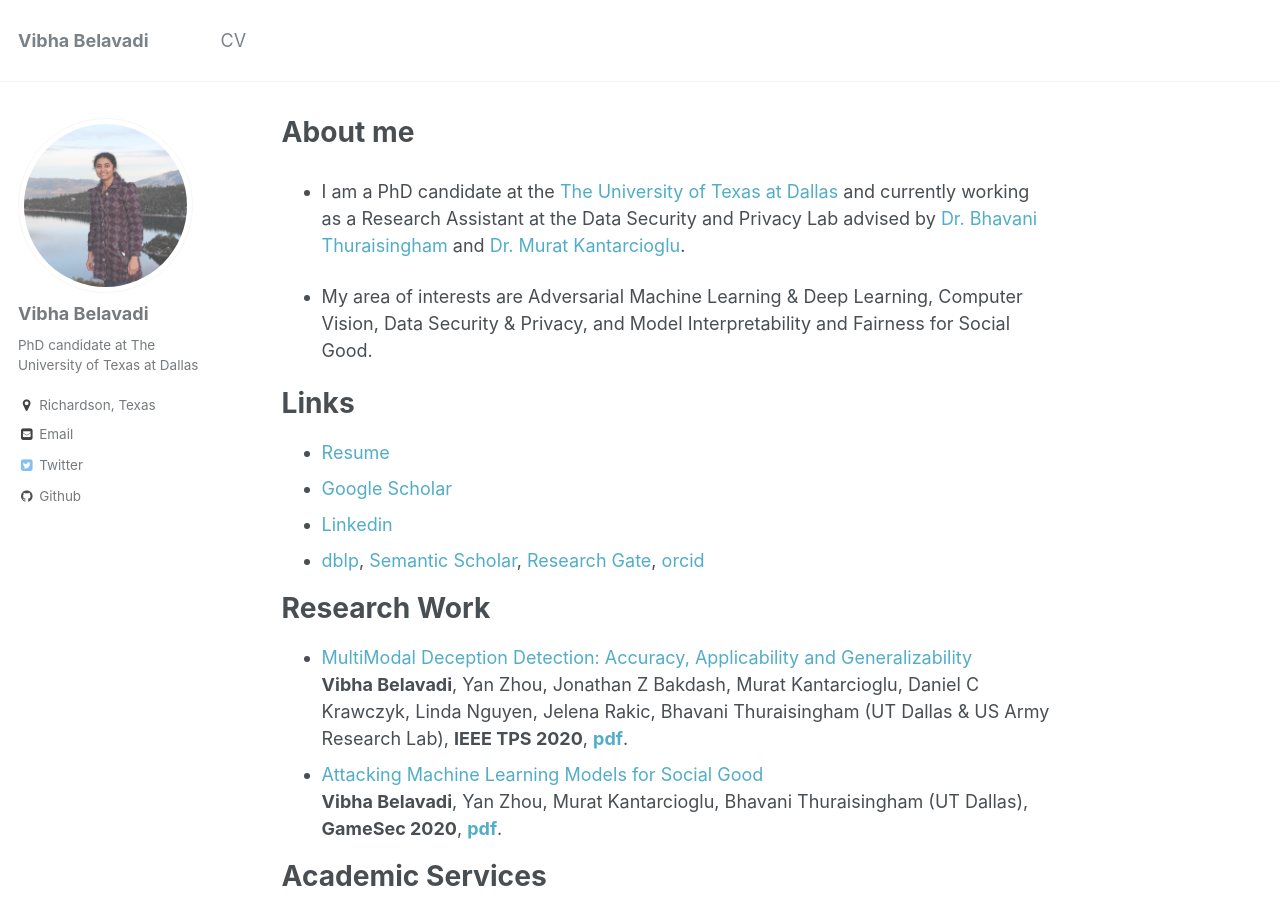
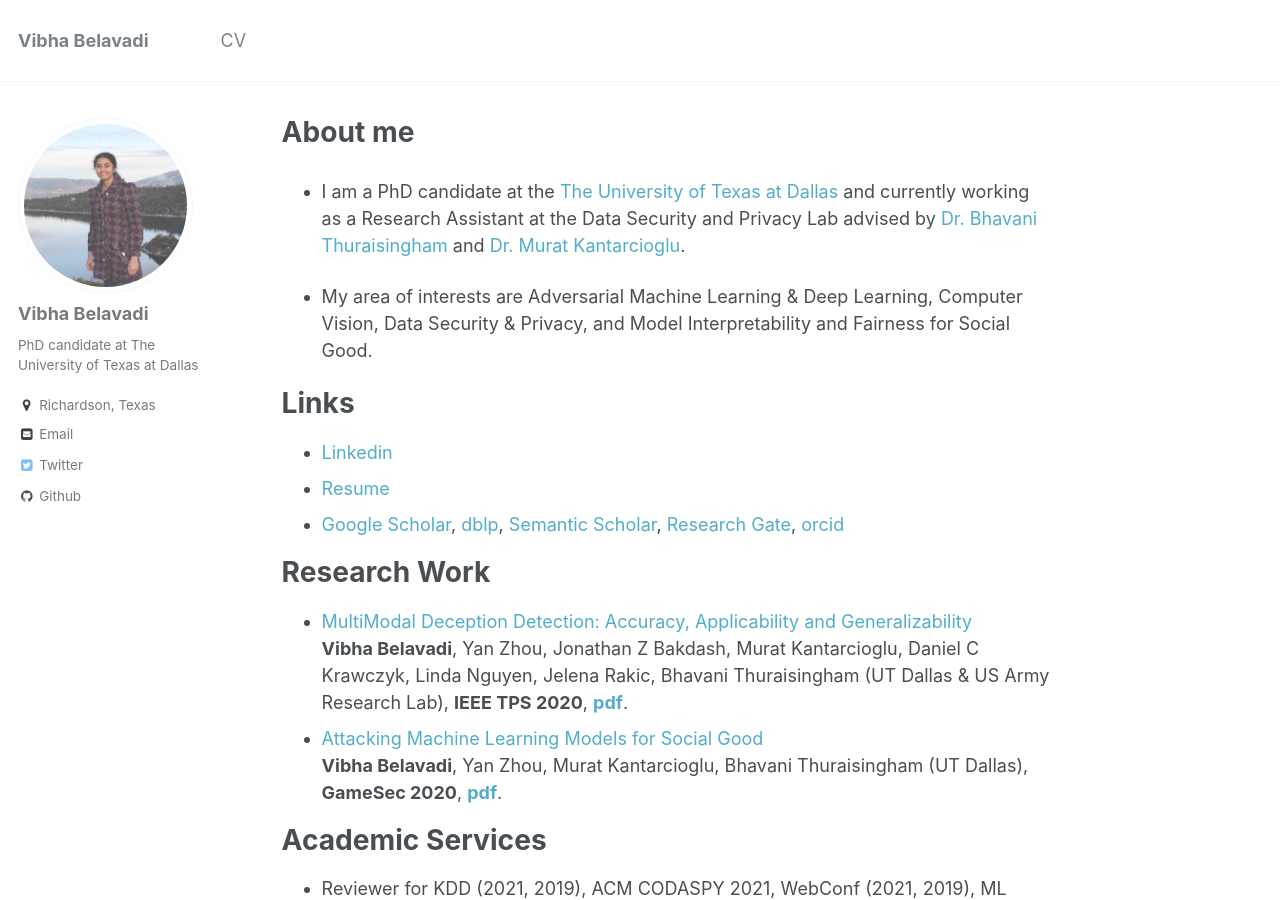
Before and after one commit to VibhaBelavadi/vibhabelavadi.github.io, a Jekyll site: the page built from _pages/about.md, in a window 1280 px wide and 900 px high. Built offline with Jekyll 4.4.1, drawn with Linux system fonts in a browser that asks for light colours.

```diff
--- a/_pages/about.md
+++ b/_pages/about.md
@@ -19,10 +19,9 @@ redirect_from:
 
 Links
 ======
+- [Linkedin](https://www.linkedin.com/in/vibhabelavadi)
 - [Resume](https://vibhabelavadi.github.io/files/VibhaBelavadiResume.pdf)
-- [Google Scholar](https://scholar.google.com/citations?user=6BAyYuwAAAAJ&hl=en)
-- [Linkedin](https://www.linkedin.com/in/vibhabelavadi)
-- [dblp](https://dblp.uni-trier.de/pid/282/0068.html), [Semantic Scholar](https://www.semanticscholar.org/author/Vibha-Belavadi/2045079863), [Research Gate](https://www.researchgate.net/profile/Vibha_Belavadi), [orcid](https://orcid.org/0000-0002-1244-7702)
+- [Google Scholar](https://scholar.google.com/citations?user=6BAyYuwAAAAJ&hl=en), [dblp](https://dblp.uni-trier.de/pid/282/0068.html), [Semantic Scholar](https://www.semanticscholar.org/author/Vibha-Belavadi/2045079863), [Research Gate](https://www.researchgate.net/profile/Vibha_Belavadi), [orcid](https://orcid.org/0000-0002-1244-7702)
 
 Research Work
 ======
```
